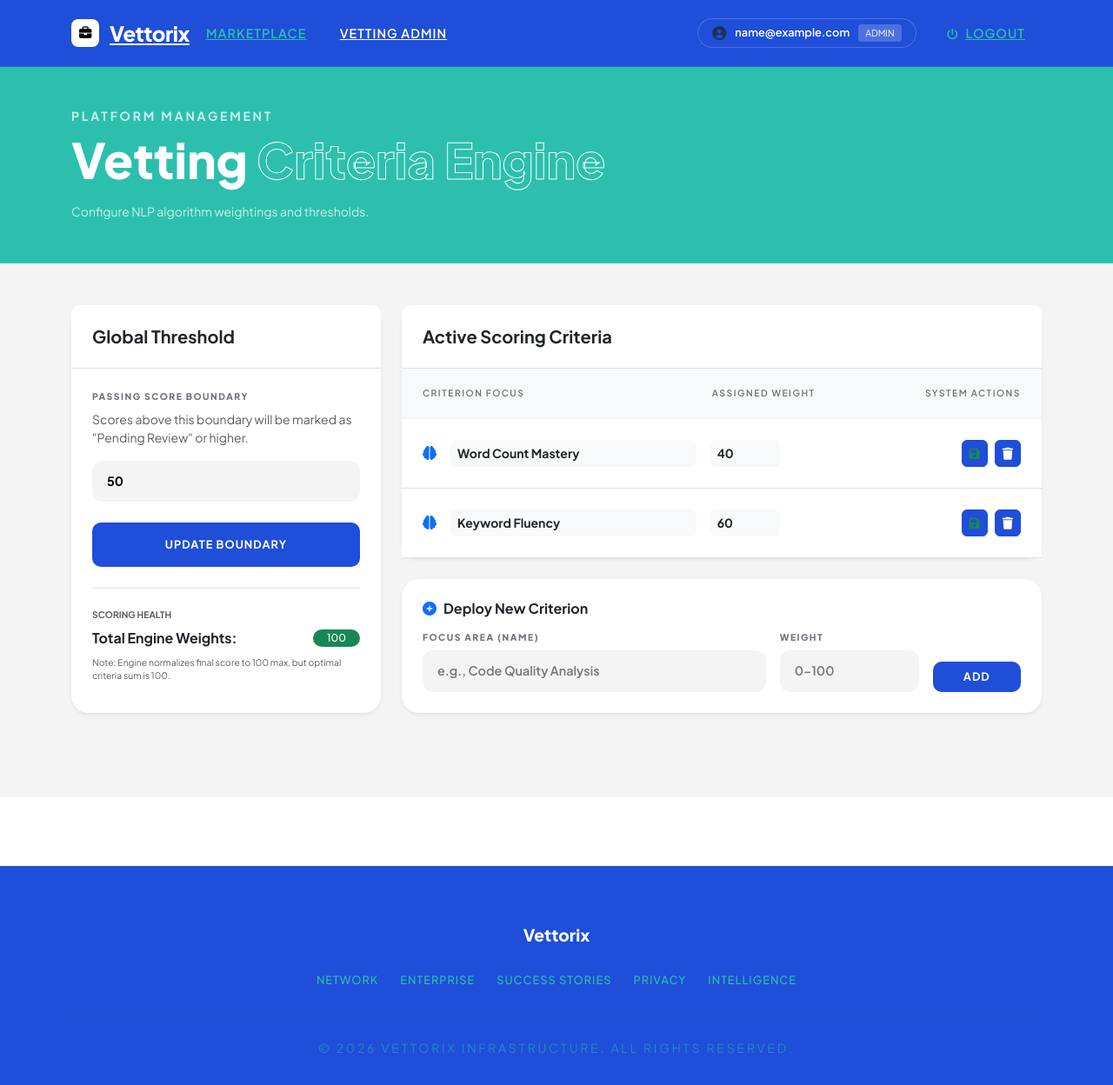
After one commit to RootRace/demo-job-portal-application, a Flask app: page /admin/dashboard in a window 1280 px wide. The commit adds this page. Shown: the whole page at 87% size. Run offline with Flask 3, Linux system fonts and the light colour scheme; the visitor is signed in with stand-in values (Sample User, id 1); data comes from the database, SQL or seed files in the repository.

Commit message:
Complete PBI-18 (Admin Vetting Criteria)

```diff
--- a/app/__init__.py
+++ b/app/__init__.py
@@ -6,6 +6,7 @@ from app.controller.candidate import candidate_bp
 from app.controller.recruiter import recruiter_bp
 from app.controller.jobs import jobs_bp
 from app.controller.api import api_bp
+from app.controller.admin import admin_bp
 from app.services.db import init_db, migrate_users_table
 
 load_dotenv()
@@ -29,6 +30,7 @@ def create_app():
     app.register_blueprint(recruiter_bp)
     app.register_blueprint(jobs_bp)
     app.register_blueprint(api_bp)
+    app.register_blueprint(admin_bp)
 
     # ✅ Prevent caching issues
     @app.after_request
--- /dev/null
+++ b/app/controller/admin.py
@@ -0,0 +1,127 @@
+import re
+from flask import Blueprint, render_template, request, session, redirect, url_for, flash
+from app.services.db import get_db_connection
+from app.services.auth import role_required
+from app.services.vetting import calculate_dynamic_score, determine_status_and_recommendation
+
+admin_bp = Blueprint("admin", __name__, url_prefix="/admin")
+
+@admin_bp.route("/dashboard")
+@role_required("admin")
+def dashboard():
+    conn = get_db_connection()
+    criteria = conn.execute("SELECT * FROM vetting_criteria").fetchall()
+    setting = conn.execute("SELECT value FROM system_settings WHERE key = 'passing_threshold'").fetchone()
+    threshold = int(setting["value"]) if setting else 50
+
+    # Total assigned weight to give admin a heads up
+    total_weight = sum(c["weight"] for c in criteria)
+
+    conn.close()
+    return render_template("admin_dashboard.html", criteria=criteria, threshold=threshold, total_weight=total_weight)
+
+@admin_bp.route("/criterion/add", methods=["POST"])
+@role_required("admin")
+def add_criterion():
+    name = request.form.get("name")
+    weight = request.form.get("weight", type=int)
+
+    if name and weight is not None:
+        conn = get_db_connection()
+        conn.execute("INSERT INTO vetting_criteria (name, weight) VALUES (?, ?)", (name, weight))
+        conn.commit()
+        conn.close()
+        flash("Criterion added successfully.", "success")
+
+        # Trigger recalculation
+        recalculate_all_scores()
+    else:
+        flash("Invalid input.", "error")
+
+    return redirect(url_for('admin.dashboard'))
+
+@admin_bp.route("/criterion/<int:id>/edit", methods=["POST"])
+@role_required("admin")
+def edit_criterion(id):
+    name = request.form.get("name")
+    weight = request.form.get("weight", type=int)
+
+    conn = get_db_connection()
+    conn.execute("UPDATE vetting_criteria SET name = ?, weight = ? WHERE id = ?", (name, weight, id))
+    conn.commit()
+    conn.close()
+
+    flash("Criterion updated.", "success")
+    recalculate_all_scores()
+    return redirect(url_for('admin.dashboard'))
+
+@admin_bp.route("/criterion/<int:id>/delete", methods=["POST"])
+@role_required("admin")
+def delete_criterion(id):
+    conn = get_db_connection()
+    conn.execute("DELETE FROM vetting_criteria WHERE id = ?", (id,))
+    conn.commit()
+    conn.close()
+
+    flash("Criterion removed.", "success")
+    recalculate_all_scores()
+    return redirect(url_for('admin.dashboard'))
+
+@admin_bp.route("/threshold/update", methods=["POST"])
+@role_required("admin")
+def update_threshold():
+    threshold_str = request.form.get("threshold")
+    if threshold_str and threshold_str.isdigit():
+        conn = get_db_connection()
+        conn.execute("UPDATE system_settings SET value = ? WHERE key = 'passing_threshold'", (threshold_str,))
+
+        # If no row existed, an insert is needed
+        if conn.total_changes == 0:
+            conn.execute("INSERT INTO system_settings (key, value) VALUES ('passing_threshold', ?)", (threshold_str,))
+
+        conn.commit()
+        conn.close()
+        flash("Passing threshold updated.", "success")
+        recalculate_all_scores()
+
+    return redirect(url_for('admin.dashboard'))
+
+def recalculate_all_scores():
+    """
+    Recalculates all vetting applications and updates their profiles
+    based on the current dynamic rules, ensuring no system crashes.
+    """
+    try:
+        conn = get_db_connection()
+
+        # Get threshold
+        setting = conn.execute("SELECT value FROM system_settings WHERE key = 'passing_threshold'").fetchone()
+        threshold = int(setting["value"]) if setting else 50
+
+        applications = conn.execute("SELECT id, candidate_id, application_text FROM vetting_applications").fetchall()
+
+        for app in applications:
+            new_score = calculate_dynamic_score(conn, app["application_text"])
+            status, recommendation = determine_status_and_recommendation(new_score, threshold)
+
+            # Update vetting application
+            conn.execute(
+                "UPDATE vetting_applications SET score = ?, status = ? WHERE id = ?",
+                (new_score, status, app["id"])
+            )
+
+            # Update candidate profile
+            conn.execute(
+                "UPDATE candidate_profiles SET verification_status = ?, verification_score = ?, verification_recommendation = ? WHERE user_id = ?",
+                (status, new_score, recommendation, app["candidate_id"])
+            )
+
+        conn.commit()
+    except Exception as e:
+        print(f"Error recalculating scores: {e}")
+        # Soft fail: Don't raise, just let it pass gracefully to prevent crashes
+    finally:
+        try:
+            conn.close()
+        except:
+            pass
--- /dev/null
+++ b/app/templates/admin_dashboard.html
@@ -0,0 +1,159 @@
+{% extends "base.html" %}
+
+{% block content %}
+<section class="dashboard-layout pb-5">
+    <div class="header-dark py-5 mb-5 position-relative overflow-hidden">
+        <div class="container position-relative z-10">
+            <h6 class="text-white fw-bold text-uppercase tracking-widest small mb-2 opacity-75">Platform Management</h6>
+            <h1 class="display-4 fw-extrabold text-white tracking-tight mb-2">Vetting <span class="text-outline-white">Criteria Engine</span></h1>
+            <p class="text-white opacity-75 small mb-0 mt-3">Configure NLP algorithm weightings and thresholds.</p>
+        </div>
+    </div>
+
+    <div class="container">
+        <div class="row g-4 mb-5">
+            <!-- Global Threshold Setting -->
+            <div class="col-lg-4">
+                <div class="card executive-sidebar-card border-0 shadow-sm h-100">
+                    <div class="card-header bg-white border-bottom p-4">
+                        <h5 class="mb-0 fw-bold text-dark">Global Threshold</h5>
+                    </div>
+                    <div class="card-body p-4">
+                        <form method="POST" action="{{ url_for('admin.update_threshold') }}">
+                            <div class="mb-3">
+                                <label class="exec-label">Passing Score Boundary</label>
+                                <p class="small text-muted mb-3">Scores above this boundary will be marked as "Pending Review" or higher.</p>
+                                <input type="number" name="threshold" class="exec-control form-control-lg fw-bold" value="{{ threshold }}" min="1" max="100" required>
+                            </div>
+                            <button type="submit" class="btn-executive-solid w-100 py-3 mt-2">
+                                Update Boundary
+                            </button>
+                        </form>
+
+                        <div class="mt-4 pt-4 border-top">
+                            <h6 class="fw-bold x-small text-uppercase text-muted tracking-wider">Scoring Health</h6>
+                            <div class="d-flex align-items-center justify-content-between mt-2">
+                                <span class="fw-bold text-dark">Total Engine Weights:</span>
+                                <span class="badge {% if total_weight > 100 %}bg-danger{% elif total_weight == 100 %}bg-success{% else %}bg-warning{% endif %} rounded-pill px-3">{{ total_weight }}</span>
+                            </div>
+                            <p class="x-small text-muted mt-2 mb-0">Note: Engine normalizes final score to 100 max, but optimal criteria sum is 100.</p>
+                        </div>
+                    </div>
+                </div>
+            </div>
+
+            <!-- Criteria Management -->
+            <div class="col-lg-8">
+                <div class="card executive-table-card border-0 shadow-sm mb-4">
+                    <div class="card-header bg-white border-bottom p-4">
+                        <h5 class="mb-0 fw-bold text-dark">Active Scoring Criteria</h5>
+                    </div>
+                    <div class="card-body p-0">
+                        <div class="table-responsive">
+                            <table class="table table-exec align-middle mb-0">
+                                <thead>
+                                    <tr>
+                                        <th class="ps-4">Criterion Focus</th>
+                                        <th>Assigned Weight</th>
+                                        <th class="text-end pe-4">System Actions</th>
+                                    </tr>
+                                </thead>
+                                <tbody>
+                                    {% for criterion in criteria %}
+                                        <tr>
+                                            <td class="ps-4 py-4">
+                                                <form method="POST" action="{{ url_for('admin.edit_criterion', id=criterion.id) }}" class="d-flex align-items-center gap-3" id="form-edit-{{ criterion.id }}">
+                                                    <i class="fas fa-brain text-primary"></i>
+                                                    <input type="text" name="name" value="{{ criterion.name }}" class="form-control form-control-sm border-0 bg-light fw-bold" required>
+                                                </form>
+                                            </td>
+                                            <td>
+                                                <input type="number" name="weight" value="{{ criterion.weight }}" form="form-edit-{{ criterion.id }}" class="form-control form-control-sm border-0 bg-light fw-bold" style="width: 80px;" required>
+                                            </td>
+                                            <td class="text-end pe-4">
+                                                <div class="d-flex justify-content-end gap-2">
+                                                    <button type="submit" form="form-edit-{{ criterion.id }}" class="btn btn-sm btn-light border" title="Save Changes">
+                                                        <i class="fas fa-save text-success"></i>
+                                                    </button>
+                                                    <form method="POST" action="{{ url_for('admin.delete_criterion', id=criterion.id) }}" onsubmit="return confirm('WARNING: Deleting criteria adjusts the scoring engine. Continue?');">
+                                                        <button type="submit" class="btn btn-sm btn-light border text-danger" title="Delete">
+                                                            <i class="fas fa-trash"></i>
+                                                        </button>
+                                                    </form>
+                                                </div>
+                                            </td>
+                                        </tr>
+                                    {% else %}
+                                        <tr>
+                                            <td colspan="3" class="text-center py-5">
+                                                <span class="text-muted small">No vetting criteria defined. Engine is running on defaults.</span>
+                                            </td>
+                                        </tr>
+                                    {% endfor %}
+                                </tbody>
+                            </table>
+                        </div>
+                    </div>
+                </div>
+
+                <!-- Add New Criterion -->
+                <div class="card executive-sidebar-card border-0 shadow-sm border-primary-fade">
+                    <div class="card-body p-4">
+                        <h6 class="fw-bold text-dark mb-3"><i class="fas fa-plus-circle text-primary me-2"></i>Deploy New Criterion</h6>
+                        <form method="POST" action="{{ url_for('admin.add_criterion') }}" class="row g-3 align-items-end">
+                            <div class="col-md-7">
+                                <label class="exec-label">Focus Area (Name)</label>
+                                <input type="text" name="name" class="exec-control" placeholder="e.g., Code Quality Analysis" required>
+                            </div>
+                            <div class="col-md-3">
+                                <label class="exec-label">Weight</label>
+                                <input type="number" name="weight" class="exec-control" placeholder="0-100" min="1" required>
+                            </div>
+                            <div class="col-md-2">
+                                <button type="submit" class="btn-executive-solid w-100 py-2">Add</button>
+                            </div>
+                        </form>
+                    </div>
+                </div>
+
+            </div>
+        </div>
+    </div>
+</section>
+
+<style>
+    /* Reuse Recruiter Dashboard Styles */
+    .dashboard-layout { background-color: #f4f4f5; color: #0a0a0b; min-height: 100vh;}
+    .header-dark { background: #2CBFAE; border-bottom: 1px solid rgba(255,255,255,0.1); }
+    .text-outline-white { -webkit-text-stroke: 1px #fff; color: transparent; }
+    .tracking-widest { letter-spacing: 0.2em; }
+    .fw-extrabold { font-weight: 800; }
+    .x-small { font-size: 0.65rem; }
+
+    .executive-sidebar-card, .executive-table-card { border-radius: 20px; border: 1px solid #e4e4e7; }
+    .border-primary-fade { border-left: 4px solid #2CBFAE; }
+
+    .exec-label { font-size: 0.65rem; text-transform: uppercase; font-weight: 800; color: #71717a; letter-spacing: 1.5px; margin-bottom: 8px; display: block; }
+    .exec-control { width: 100%; background: #f4f4f5; border: 1px solid transparent; padding: 12px 16px; border-radius: 12px; font-weight: 600; font-size: 0.9rem; transition: 0.2s; }
+    .exec-control:focus { outline: none; border-color: #0a0a0b; background: #fff; }
+
+    .table-exec thead th { font-size: 0.65rem; text-transform: uppercase; letter-spacing: 1.5px; color: #71717a; border-bottom: 2px solid #f4f4f5; padding: 20px 10px; }
+    .table-exec tbody tr:hover { background-color: #f4f4f5; }
+
+    .btn-executive-solid {
+        background: #1F4ED8;
+        color: #fff;
+        border: none;
+        border-radius: 10px;
+        font-weight: 700;
+        font-size: 0.8rem;
+        text-transform: uppercase;
+        letter-spacing: 1px;
+        transition: all 0.3s;
+    }
+    .btn-executive-solid:hover {
+        background: #163A8E;
+        color: #fff;
+    }
+</style>
+{% endblock %}
--- a/app/templates/base.html
+++ b/app/templates/base.html
@@ -209,6 +209,10 @@
                             <li class="nav-item">
                                 <a class="nav-link-exec" href="{{ url_for('candidate.candidate_profile') }}">My Profile</a>
                             </li>
+                        {% elif session.role == 'admin' %}
+                            <li class="nav-item">
+                                <a class="nav-link-exec" href="{{ url_for('admin.dashboard') }}">Vetting Admin</a>
+                            </li>
                         {% else %}
                             <li class="nav-item">
                                 <a class="nav-link-exec" href="{{ url_for('recruiter.dashboard') }}">Dashboard</a>
```
Also changed, not shown: app/controller/candidate.py (+7 -14 lines), app/services/db.py (+33 -0 lines), app/services/vetting.py (added, +39 -0 lines).
